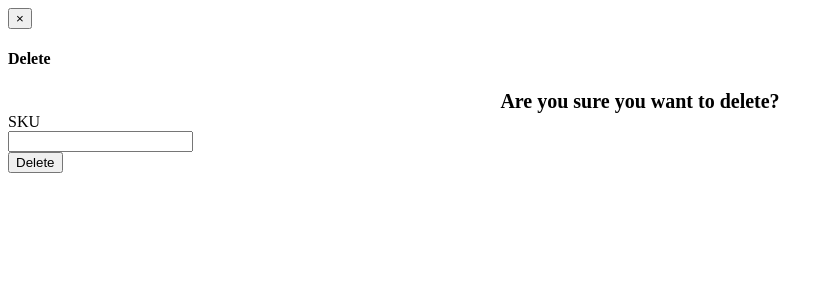
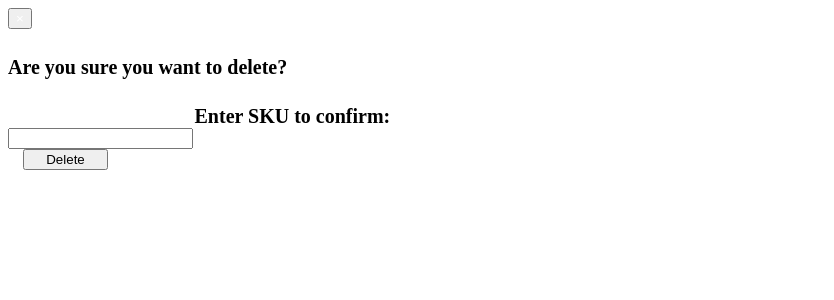
Before and after one commit to SuyashProjects/Dali, a Django app: template app/templates/app/delete_popup.html in a window 1280 px wide. Shown: the top 300 px of the page, without its empty margins (0-834 px from the left). Run offline with Django 3.2, Linux system fonts and the light colour scheme; the template is opened without the code that fills it: values that come from a table or form of the project are taken from there, others are empty.

Commit message:
Update delete_popup.html

```diff
--- a/app/templates/app/delete_popup.html
+++ b/app/templates/app/delete_popup.html
@@ -1,22 +1,26 @@
-<form method="POST" action="{% url 'delete' %}" class="delete_popup">{% csrf_token %}
+<form method="POST" action="{% url 'Delete' %}" class="delete_popup">{% csrf_token %}
   <div class="modal-header">
-    <button type="button" class="close" data-dismiss="modal" aria-label="Close">
+    <button type="button" class="close" data-dismiss="modal" aria-label="Close" style="color:white !important; opacity:1;">
       <span aria-hidden="true">&times;</span>
     </button>
-    <h4 class="modal-title">Delete</h4>
+    <h4 class="modal-title" style="font-size:20px; font-weight:800;">Are you sure you want to delete?</h4>
   </div>
   <div class="modal-body">
 <div class="form-group row" style="margin-left:0 auto 0;">
-<div class="col-xs-4"  style="font-size:20px; font-weight:800; text-align:center; margin-top:5px;">
-Are you sure you want to delete?
+<div class="col-xs-4"  style="font-size:20px; font-weight:800; text-align:center; width:45%;">
+Enter SKU to confirm:
 </div>
-<div class="col-xs-4" style="width:13.5%;">
-<label>SKU</label>
+<div class="col-xs-4" style="width:30%;">
+
 {{ form.non_field_errors }}
 <div class="fieldWrapper">
 {{ form.SKU.errors }}
 {{ form.SKU }}
 </div></div>
-<div class="modal-footer"><button type="submit" class="btn btn-primary">Delete</button></div>
+<div class="col-xs-4" style="width:25%; padding-left:15px;">
+<button type="submit" class="btn-sub" style="width:85px">Delete</button>
+</div>
+</div>
+<div class="modal-footer"></div>
 </div>
 </form>
```
